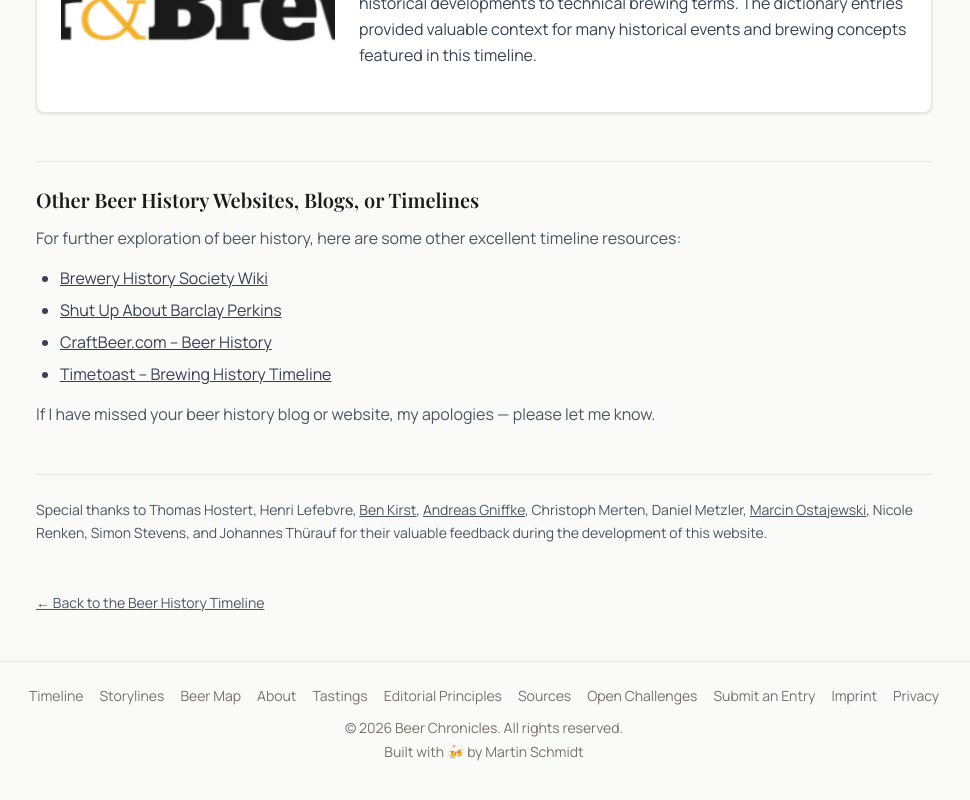
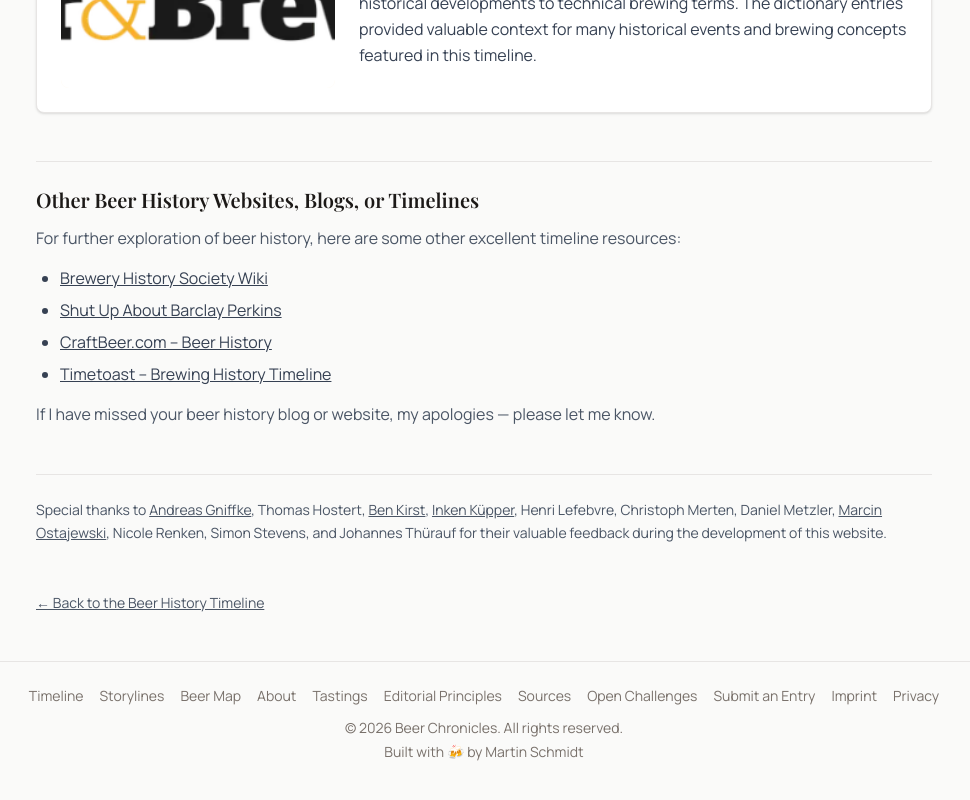
Before and after one commit to beer-chronicles-timeline/beer-chronicles-timeline.github.io, a Next.js app: page /sources in a window 1280 px wide. Shown: the part 2450-3250 px from the top of the page, without its empty margins (156-1126 px from the left). Built offline with nearby package versions, Linux system fonts and the light colour scheme; a web font is replaced by a local one.

Commit message:
Add Inken Küpper to sources acknowledgments

```diff
--- a/src/app/sources/page.tsx
+++ b/src/app/sources/page.tsx
@@ -337,8 +337,16 @@ export default function SourcesPage() {
         {/* Thank You Section */}
         <div className="mt-12 pt-6 border-t border-stone-200">
           <p className="text-gray-600 text-sm leading-relaxed">
-            Special thanks to Thomas Hostert,
-            Henri Lefebvre,
+            Special thanks to{" "}
+            <a
+              href="https://www.instagram.com/bierblogtrier/"
+              target="_blank"
+              rel="noopener noreferrer"
+              className="underline hover:text-stone-900 focus-visible:outline-none focus-visible:ring-2 focus-visible:ring-stone-400 focus-visible:ring-offset-2"
+            >
+              Andreas Gniffke
+            </a>,
+            Thomas Hostert,
             {" "}
             <a
               href="https://fermentos.beer/"
@@ -350,13 +358,14 @@ export default function SourcesPage() {
             </a>,
             {" "}
             <a
-              href="https://www.instagram.com/bierblogtrier/"
+              href="https://www.instagram.com/bierliebemainz"
               target="_blank"
               rel="noopener noreferrer"
               className="underline hover:text-stone-900 focus-visible:outline-none focus-visible:ring-2 focus-visible:ring-stone-400 focus-visible:ring-offset-2"
             >
-              Andreas Gniffke
+              Inken Küpper
             </a>,
+            Henri Lefebvre,
             Christoph Merten,
             Daniel Metzler,
             {" "}
```
